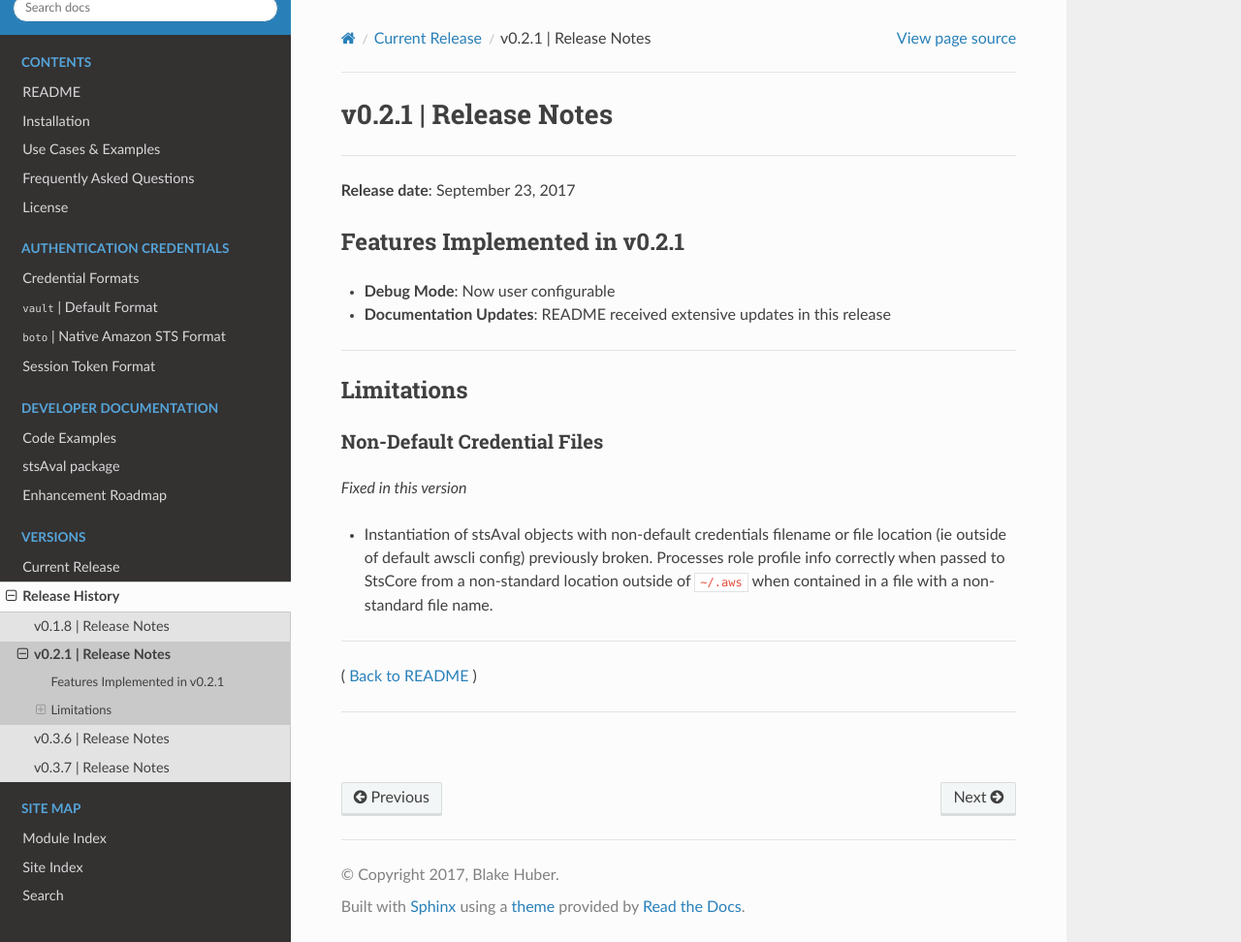
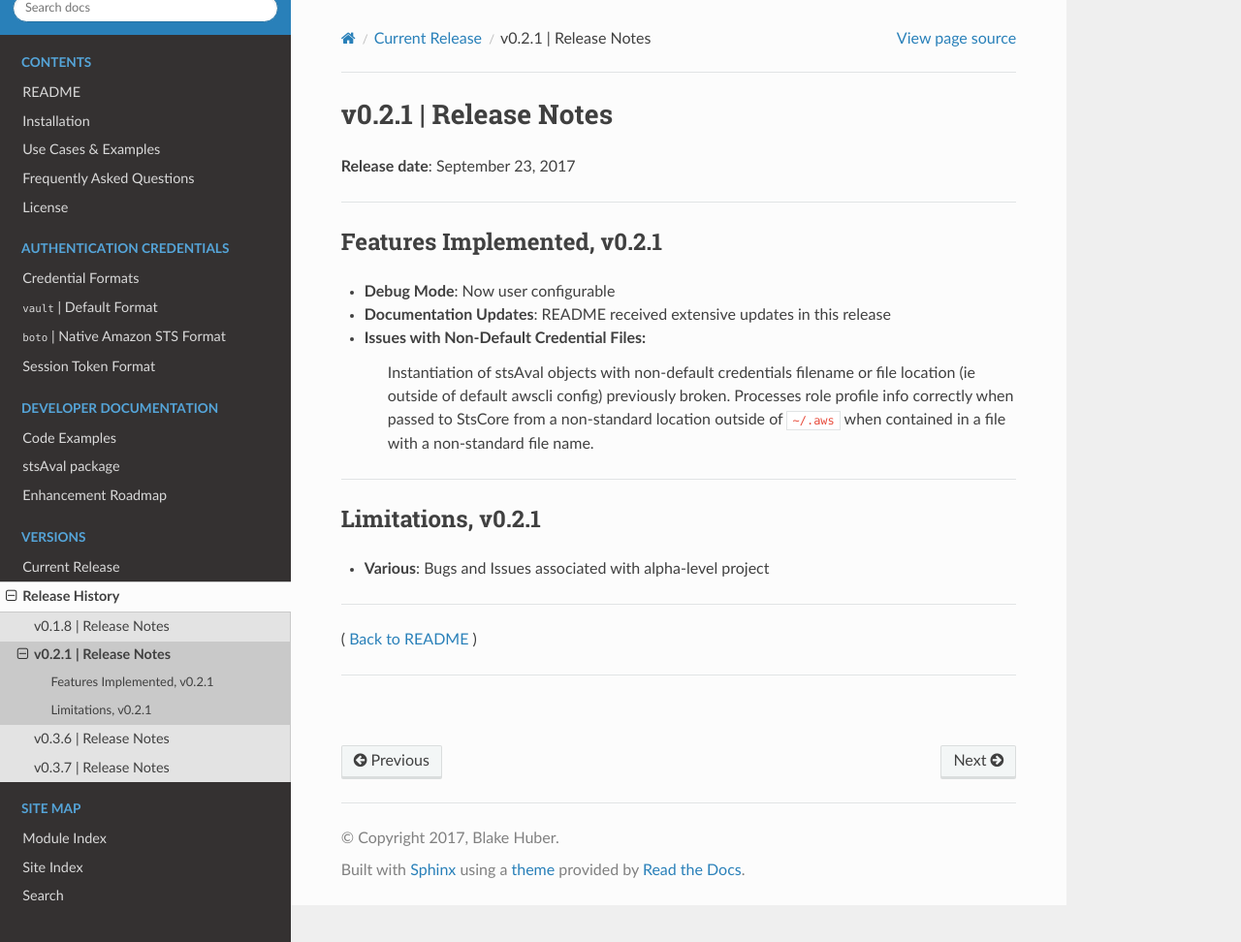
Before and after one commit to fstab50/stslib, a Sphinx documentation site: the page built from docs/releases/release_v0.2.1.rst, in a window 1280 px wide and 972 px high. Shown: the whole window at 97% size. Built offline with Sphinx 7.4.7 and the Read the Docs theme 2.0.0, drawn with Linux system fonts in a browser that asks for light colours; pages that are not in the unit, such as notebooks, are missing from menus.

Commit message:
releases/all versions: updated for sphinx autogen compatibility

```diff
--- a/docs/releases/release_v0.1.8.rst
+++ b/docs/releases/release_v0.1.8.rst
@@ -2,11 +2,12 @@
  v0.1.8 \| Release Notes
 ===============================
 
---------------
 
 **Release date**: September 8, 2017
 
-Features Implemented in v0.1.8
+--------------
+
+Features Implemented, v0.1.8
 ------------------------------
 
 -  **Thread Management**: Thread persistence solved with threading event based wait states
@@ -16,8 +17,8 @@ Features Implemented in v0.1.8
 
 --------------
 
-Limitations
------------
+Limitations, v0.1.8
+-------------------
 
 Non-Default Credential Files
 ^^^^^^^^^^^^^^^^^^^^^^^^^^^^
--- a/docs/releases/release_v0.2.1.rst
+++ b/docs/releases/release_v0.2.1.rst
@@ -2,11 +2,11 @@
  v0.2.1 \| Release Notes
 ===============================
 
+**Release date**: September 23, 2017
+
 --------------
 
-**Release date**: September 23, 2017
-
-Features Implemented in v0.2.1
+Features Implemented, v0.2.1
 ------------------------------
 
 -  **Debug Mode**: Now user configurable
@@ -14,20 +14,18 @@ Features Implemented in v0.2.1
 -  **Documentation Updates**: README received extensive updates in this
    release
 
+-  **Issues with Non-Default Credential Files**:
+    Instantiation of stsAval objects with non-default credentials filename or file location (ie
+    outside of default awscli config) previously broken. Processes role
+    profile info correctly when passed to StsCore from a non-standard location outside of ``~/.aws`` when
+    contained in a file with a non-standard file name.
+
 --------------
 
-Limitations
------------
+Limitations, v0.2.1
+-------------------
 
-Non-Default Credential Files
-^^^^^^^^^^^^^^^^^^^^^^^^^^^^
-
-*Fixed in this version*
-
--  Instantiation of stsAval objects with non-default credentials filename or file location (ie
-   outside of default awscli config) previously broken. Processes role
-   profile info correctly when passed to StsCore from a non-standard location outside of ``~/.aws`` when
-   contained in a file with a non-standard file name.
+- **Various**: Bugs and Issues associated with alpha-level project
 
 --------------
 
--- a/docs/releases/release_v0.3.6.rst
+++ b/docs/releases/release_v0.3.6.rst
@@ -2,11 +2,13 @@
  v0.3.6 \| Release Notes
 ===============================
 
---------------
+
 
 **Release date**: October 22, 2017
 
-Features Implemented in v0.3.6
+-----------------
+
+Features Implemented, v0.3.6
 ------------------------------
 
 -  | **STSToken Session Token Custom Format**: stsAval now generates
@@ -42,8 +44,8 @@ Features Implemented in v0.3.6
 
 --------------
 
-Limitations
------------
+Limitations, v0.3.6
+--------------------
 
 Generation of Multiple Credential Sets
 ^^^^^^^^^^^^^^^^^^^^^^^^^^^^^^^^^^^^^^
--- a/docs/releases/release_v0.3.7.rst
+++ b/docs/releases/release_v0.3.7.rst
@@ -2,10 +2,10 @@
  v0.3.7 \| Release Notes
 ===============================
 
---------------
 
 **Release date**: November 1, 2017
 
+--------------
 
 Documentation Release
 ------------------------------
```
